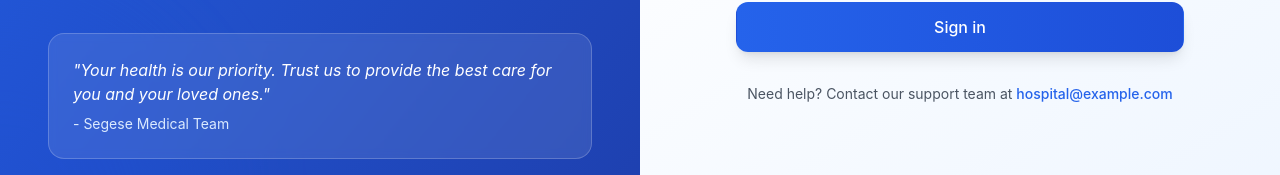
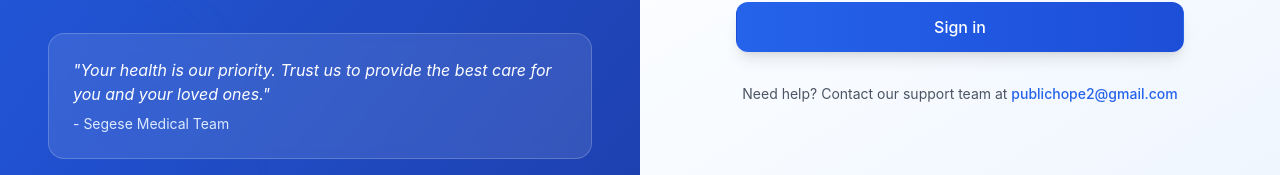
Before and after one commit to Johnson1425-ux/segese_new_frontend, a React (Vite) app: page /login in a window 1280 px wide. Shown: the part 593-768 px from the top of the page. Built offline with nearby package versions, Linux system fonts and the light colour scheme; no server answers.

Commit message:
Update support email in LoginForm component

```diff
--- a/src/components/auth/LoginForm.jsx
+++ b/src/components/auth/LoginForm.jsx
@@ -294,8 +294,8 @@ const LoginForm = () => {
           <div className="mt-8 text-center">
             <p className="text-sm text-gray-600">
               Need help? Contact our support team at{' '}
-              <a href="mailto:hospital@example.com" className="text-blue-600 hover:text-blue-700 font-medium">
-                hospital@example.com
+              <a href="mailto:publichope2@gmail.com" className="text-blue-600 hover:text-blue-700 font-medium">
+                publichope2@gmail.com
               </a>
             </p>
           </div>
```
